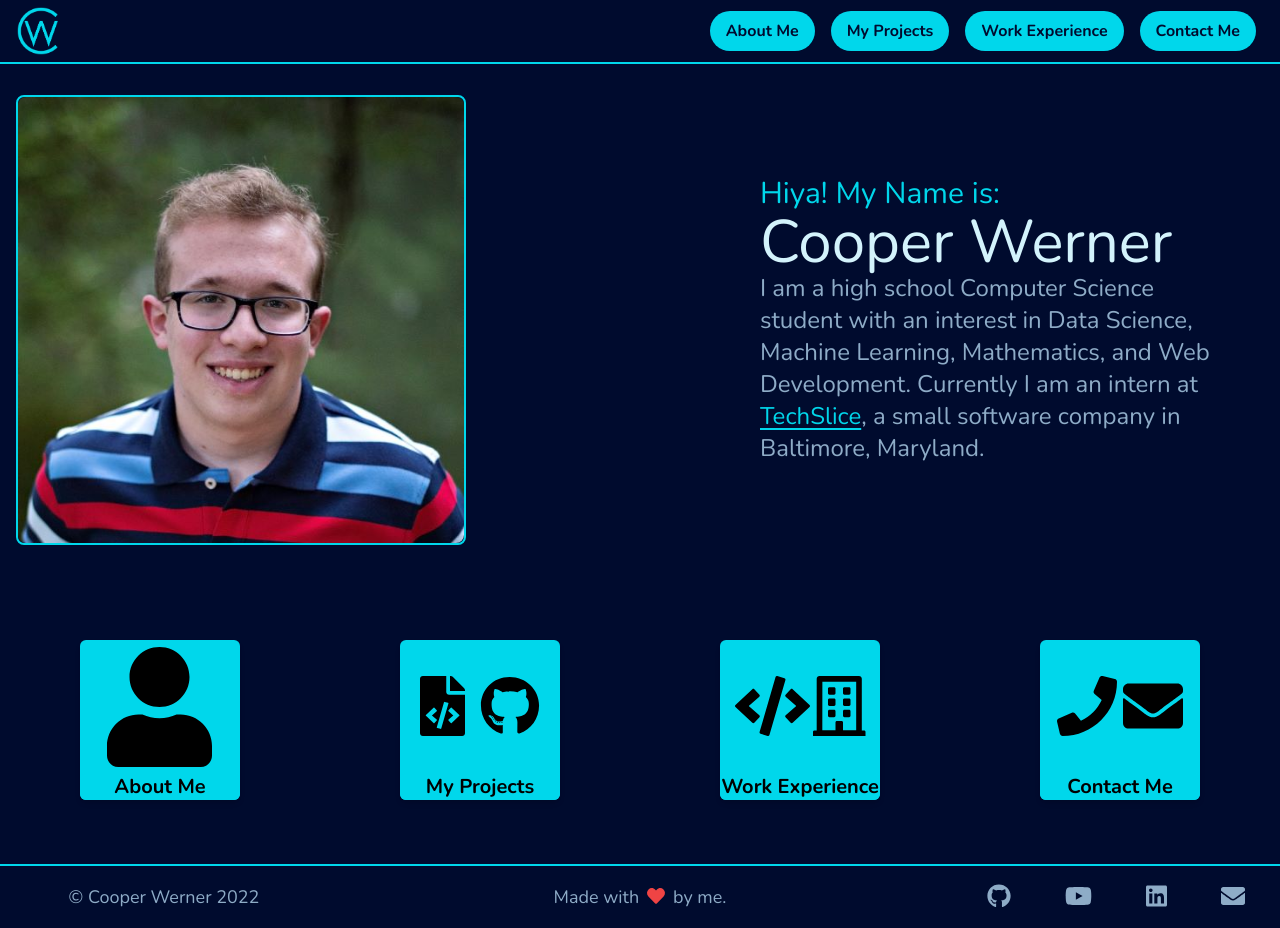
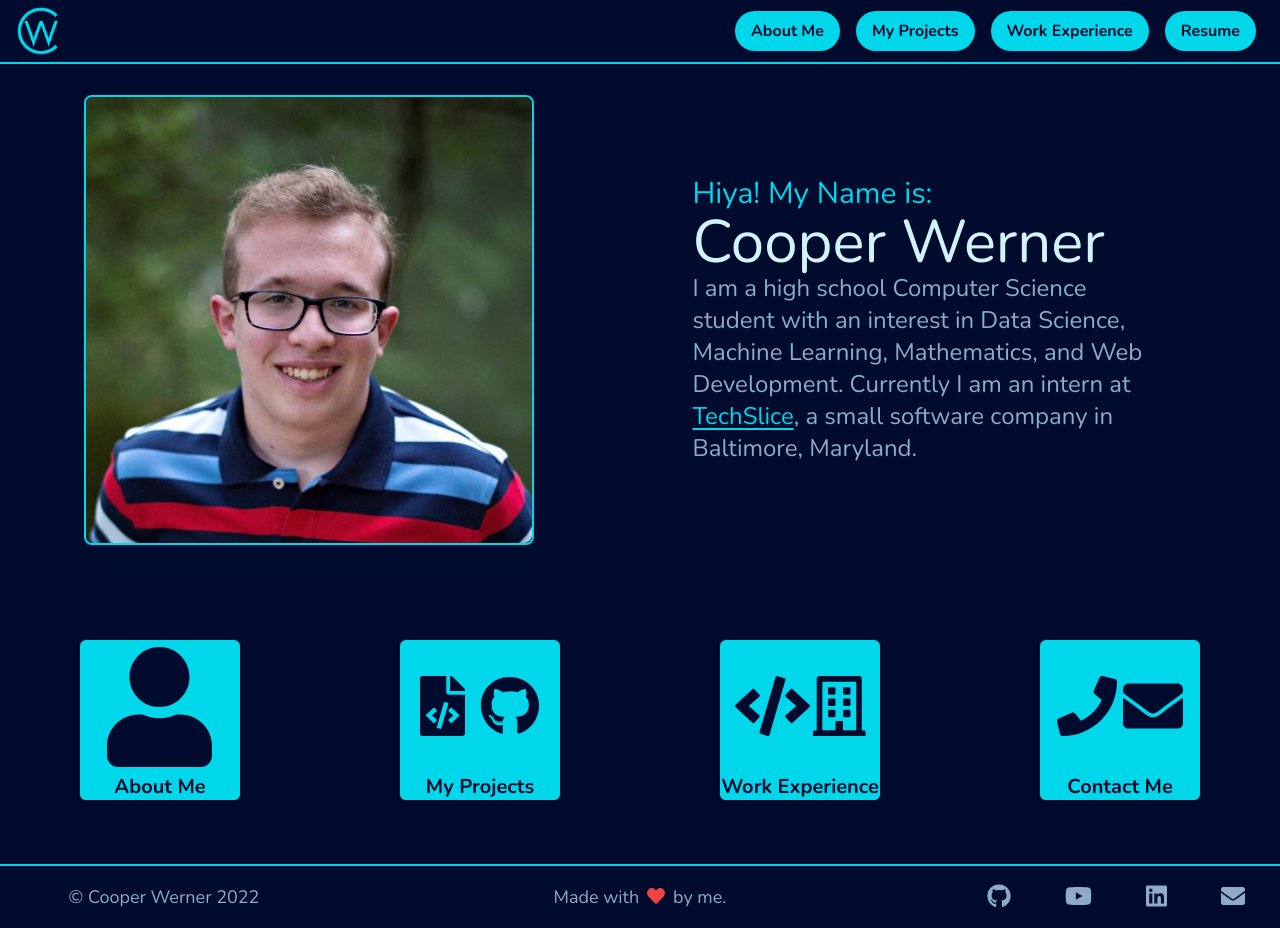
Before and after one commit to CooperW824/cooperw.tech, an Angular app: page / in a window 1280 px wide. Built offline with nearby package versions, Linux system fonts and the light colour scheme.

Commit message:
Static Elms are now actually done.

```diff
--- a/src/app/components/card-bar/card-bar.component.css
+++ b/src/app/components/card-bar/card-bar.component.css
@@ -1,3 +1,3 @@
 .card {
-	@apply w-1/5 aspect-square xl:w-[12.5%] max-h-full flex flex-col bg-coop-highlight items-center justify-between rounded-md shadow-md font-round font-bold text-base md:text-lg lg:text-2xl xl:text-xl 2xl:text-2xl hover:w-1/4 xl:hover:w-[15%] transition-all hover:text-xl md:hover:text-2xl lg:hover:text-3xl xl:hover:text-2xl 2xl:hover:text-3xl hover:bg-coop-background hover:text-coop-highlight whitespace-nowrap;
+	@apply w-1/5 aspect-square xl:w-[12.5%] max-h-full flex flex-col bg-coop-highlight items-center justify-between rounded-md shadow-md font-round font-bold text-base md:text-lg lg:text-2xl xl:text-xl 2xl:text-2xl hover:w-1/4 xl:hover:w-[15%] transition-all hover:text-xl md:hover:text-2xl lg:hover:text-3xl xl:hover:text-2xl 2xl:hover:text-3xl hover:bg-coop-background hover:text-coop-highlight whitespace-nowrap text-coop-text-dark;
 }
--- a/src/app/components/nav-bar/nav-bar.component.css
+++ b/src/app/components/nav-bar/nav-bar.component.css
@@ -1,3 +1,7 @@
 .card {
-	@apply w-1/3 aspect-square flex flex-col bg-coop-highlight items-center justify-between rounded-md shadow-md font-round font-bold text-base hover:w-1/2 transition-all hover:text-xl md:hover:text-2xl lg:hover:text-3xl xl:hover:text-2xl 2xl:hover:text-3xl hover:bg-coop-background hover:text-coop-highlight whitespace-nowrap;
+	@apply w-1/3 aspect-square flex flex-col bg-coop-highlight items-center justify-between rounded-md shadow-md font-round font-bold text-base hover:w-1/2 transition-all hover:text-xl md:hover:text-2xl lg:hover:text-3xl xl:hover:text-2xl 2xl:hover:text-3xl hover:bg-coop-background hover:text-coop-highlight whitespace-nowrap text-coop-text-dark;
 }
+
+.link {
+	@apply rounded-full bg-coop-highlight text-coop-text-dark py-2 px-4 text-3xl sm:text-base font-bold hover:py-[5px] hover:px-[13px] hover:bg-coop-background hover:text-coop-highlight hover:border-[3px] border-coop-highlight transition-colors font-round mx-2 w-fit whitespace-nowrap h-fit;
+}
--- a/src/app/components/nav-bar/nav-bar.component.html
+++ b/src/app/components/nav-bar/nav-bar.component.html
@@ -18,7 +18,12 @@
 		<a routerLink="/about" class="link"> About Me</a>
 		<a routerLink="/projects" class="link"> My Projects</a>
 		<a routerLink="/experience" class="link"> Work Experience</a>
-		<a routerLink="/contact" class="link"> Contact Me</a>
+		<a
+			class="link"
+			href="../../../assets/downloadables/CooperWernerResume2022.pdf"
+			download=""
+			>Resume</a
+		>
 	</div>
 	<div class="sm:hidden flex items-center pr-4" id="mobileMenuButton">
 		<button
@@ -35,7 +40,7 @@
 	</div>
 	<div
 		id="mobileMenu"
-		class="fixed top-0 left-0 h-screen z-10 bg-coop-background flex flex-col items-center start transition-all hidden w-full"
+		class="sm:hidden fixed top-0 left-0 h-screen z-10 bg-coop-background flex flex-col items-center start transition-all hidden w-full"
 	>
 		<div
 			class="flex items-center justify-between pr-4 fixed top-0 border-b-2 border-coop-highlight w-full h-16"
@@ -59,7 +64,7 @@
 			</button>
 		</div>
 		<div
-			class="h-full phone:h-full w-full bg-coop-background flex flex-col items-center justify-center"
+			class="h-screen w-full bg-coop-background flex flex-col items-center justify-center"
 		>
 		<div class=" flex items-center justify-around w-full">
 			<a class="card" routerLink="/about">
@@ -86,7 +91,7 @@
 
 		</div>
 
-		<div class="flex items-center justify-around w-full h-1/3">
+		<div class="flex items-center justify-around w-full py-8">
 			<a class="card" routerLink="/experience">
 				<div class="h-5/6 w-5/6 flex items-center justify-around">
 					<fa-icon [icon]="faCode" size="3x"></fa-icon>
@@ -110,6 +115,20 @@
 				</div>
 			</a>
 		</div>
+		<div class="flex items-center justify-around w-full">
+			<a class="card" href="../../../assets/downloadables/CooperWernerResume2022.pdf">
+				<div class="h-5/6 w-5/6 flex items-center justify-around">
+					<fa-icon [icon]="faDownload" size="3x"></fa-icon>
+					<fa-icon [icon]="faFilePdf" size="3x"></fa-icon>
+				</div>
+				<div
+					class="flex items-center justify-center w-full border-2 rounded-md border-coop-highlight h-1/6"
+				>
+					<h1>Resume</h1>
+				</div>
+			</a>
+		</div>
+		<div class="pb-16 phone:hidden"></div>
 		</div>
 		<coop-footer
 			class="fixed bottom-0 left-0 w-full flex flex-col h-16"
--- a/src/app/components/nav-bar/nav-bar.component.ts
+++ b/src/app/components/nav-bar/nav-bar.component.ts
@@ -9,7 +9,9 @@ import {
 	faLaptopCode,
 	faUser,
 	faMusic,
-	faSchool
+	faSchool,
+	faFilePdf,
+	faDownload
 } from '@fortawesome/free-solid-svg-icons';
 import { faBuilding } from '@fortawesome/free-regular-svg-icons';
 import { faGithub } from '@fortawesome/free-brands-svg-icons';
@@ -31,6 +33,8 @@ export class NavBarComponent implements OnInit {
 	faUser = faUser;
 	faMusic = faMusic;
 	faSchool = faSchool;
+	faFilePdf= faFilePdf;
+	faDownload = faDownload;
 
 	mobileMenu: HTMLElement | null | undefined;
 	constructor() {}
@@ -42,8 +46,6 @@ export class NavBarComponent implements OnInit {
 	}
 
 	toggleMobileMenu(): void {
-		console.log('test');
-		console.log(this.mobileMenu);
 		this.mobileMenu?.classList.toggle('hidden');
 	}
 }
--- a/src/app/pages/home-page/home-page.component.html
+++ b/src/app/pages/home-page/home-page.component.html
@@ -1,6 +1,9 @@
+
 <div
-	class="flex flex-col-reverse sm:flex-row items-center justify-between w-full bg-coop-background font-round h-fit min-h-[calc(100vh-8rem)] sm:min-h-[calc(100vh-26rem)] p-4"
+	class="flex items-center justify-center w-full bg-coop-background font-round h-fit min-h-[calc(100vh-8rem)] sm:min-h-[calc(100vh-26rem)] p-4"
 >
+<div class="w-full 2xl:w-7/12 flex flex-col-reverse sm:flex-row items-center justify-around">
+
 	<div
 		class="w-[380px] sm:w-5/12 sm:max-w-[450px] aspect-square border-2 border-coop-highlight rounded-lg transition-all"
 	>
@@ -23,3 +26,4 @@
 		<!-- <p class="text-2xl text-coop-text-paragraph flex sm:hidden"> Click the 3 bars at the top of the page to explore the rest of my website</p> -->
 	</div>
 </div>
+</div>
--- a/src/styles.css
+++ b/src/styles.css
@@ -9,7 +9,3 @@
 	font-family: 'Varela Round';
 	src: url('assets/fonts/Varela-Round/VarelaRound-Regular.ttf');
 }
-
-.link {
-	@apply rounded-full bg-coop-highlight text-coop-text-dark py-2 px-4 text-3xl sm:text-base font-bold hover:py-[5px] hover:px-[13px] hover:bg-coop-background hover:text-coop-highlight hover:border-[3px] border-coop-highlight transition-colors font-round mx-2 w-fit whitespace-nowrap h-fit;
-}
```
Also changed, not shown: 1 other file (tests, documents, lock files or other folders).
